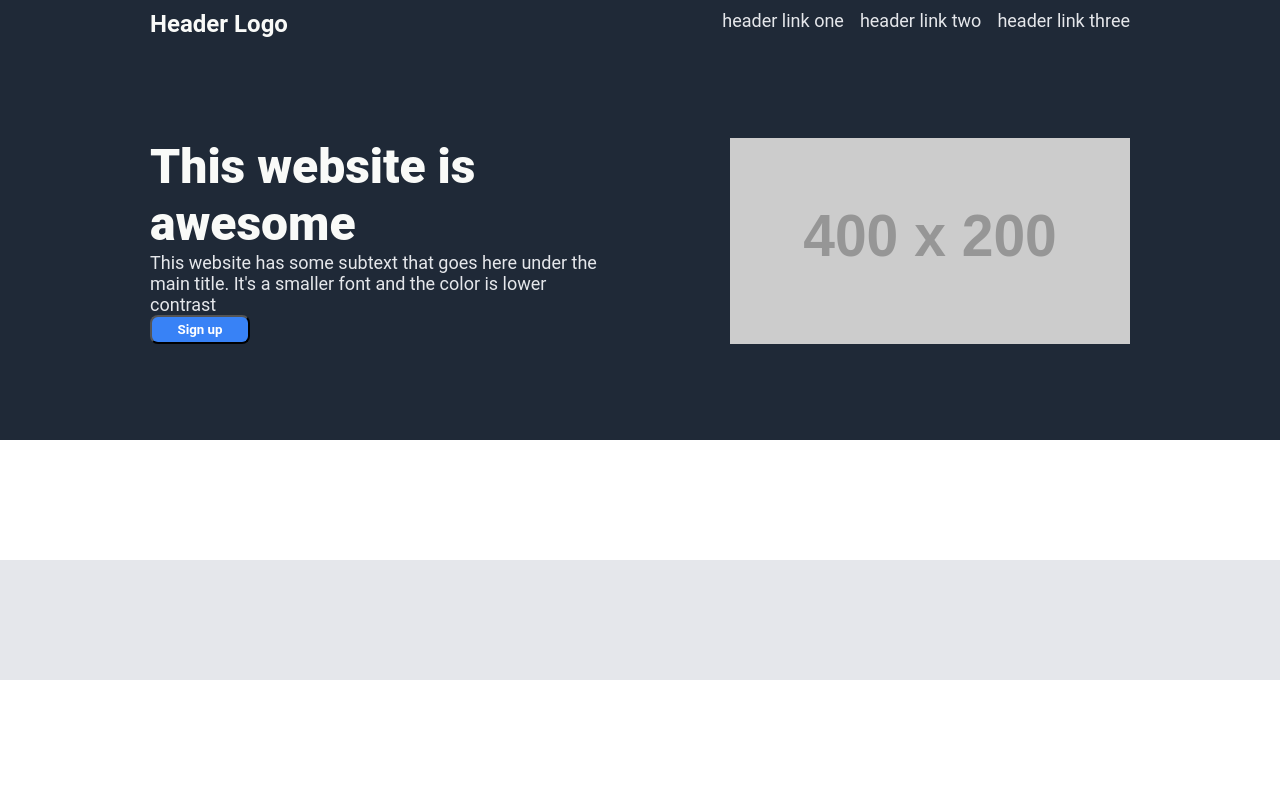
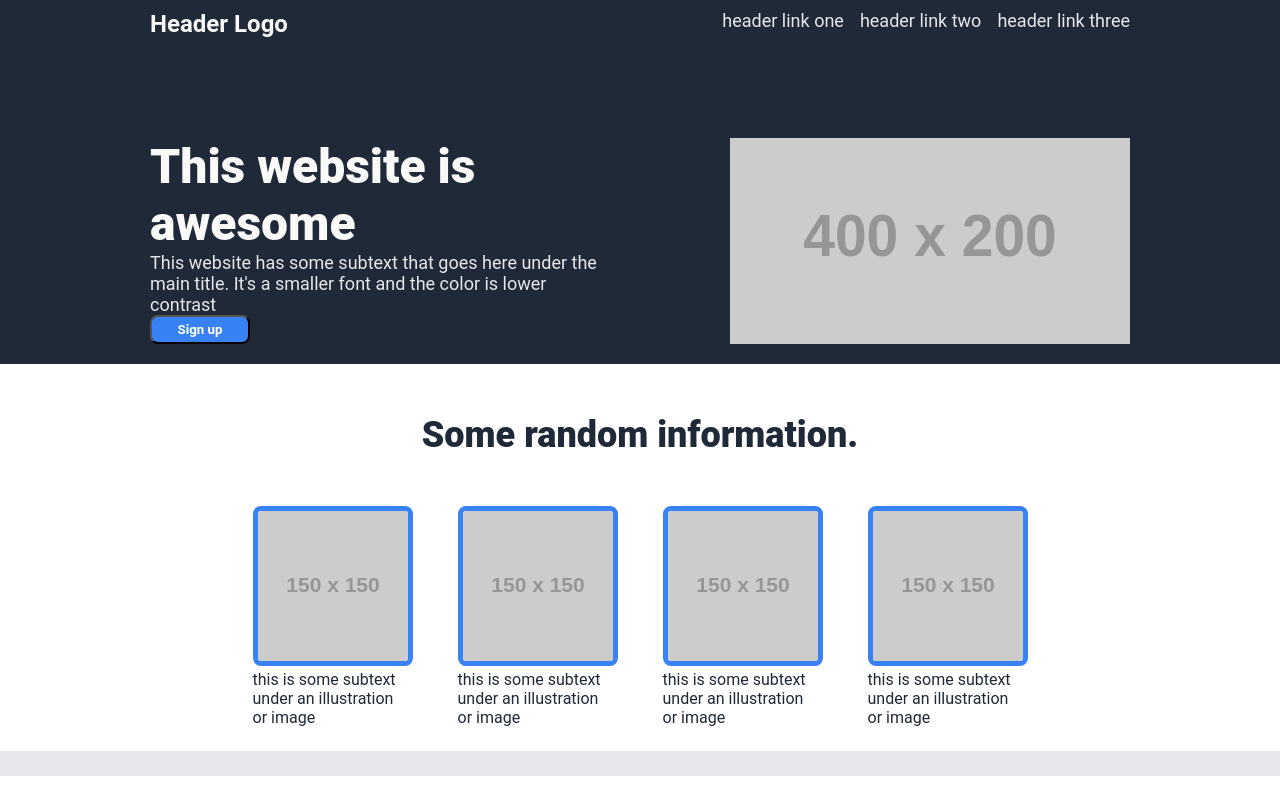
Before and after one commit to AbdulazizGH7/odin-landing-page, a plain HTML site: page index.html in a window 1280 px wide. Drawn offline with Linux system fonts and the light colour scheme; placeholder pictures from the web are drawn by us.

Commit message:
Add the content and styles to the information section

```diff
--- a/index.html
+++ b/index.html
@@ -26,8 +26,26 @@
         </div>
     </div>
 
-    <div class="info">
-
+    <div class="info-section">
+        <div class="title">Some random information.</div>
+        <div class="info-container">
+            <div class="info">
+                <img src="https://dummyimage.com/150x150/bdb0bd/fff" alt="this is a placeholder for an image">
+                <div class="info-txt">this is some subtext under an illustration or image</div>
+            </div>
+            <div class="info">
+                <img src="https://dummyimage.com/150x150/bdb0bd/fff" alt="this is a placeholder for an image">
+                <div class="info-txt">this is some subtext under an illustration or image</div>
+            </div>
+            <div class="info">
+                <img src="https://dummyimage.com/150x150/bdb0bd/fff" alt="this is a placeholder for an image">
+                <div class="info-txt">this is some subtext under an illustration or image</div>
+            </div>
+            <div class="info">
+                <img src="https://dummyimage.com/150x150/bdb0bd/fff" alt="this is a placeholder for an image">
+                <div class="info-txt">this is some subtext under an illustration or image</div>
+            </div>
+        </div>
     </div>
 
     <div class="quote">
--- a/style.css
+++ b/style.css
@@ -16,8 +16,6 @@ body{
     display: flex;
     flex-direction: column;
     padding-top: 10px;
-    padding-left: 150px;
-    padding-right: 150px;
     gap: 100px;
 }
 
@@ -28,7 +26,7 @@ body{
 
 .hero-main{
     font-size: 48px;
-    font-weight: 900;
+    font-weight: 950;
     max-width: 350px;
 }
 
@@ -86,30 +84,42 @@ a{
     max-width: 450px;
 }
 
+.title{
+    font-size: 36px;
+    font-weight: 950;
+    color: #1F2937;
+    margin-bottom: 50px;
+    margin-top: 50px;
+    text-align: center;
+}
+
+.info-txt{
+    font-size: 16px;
+    color: #1F2937;
+    max-width: 150px;
+}
+
+.info img{
+    border: 5px solid #3882F6;
+    border-radius: 8px;
+}
+
+.info-section{
+    flex: 1;
+    display: flex;
+    flex-direction: column;
+    align-items: center;
+}
+
+.info-container{
+    display: flex;
+    gap: 45px;
+}
 
 
-
-
-
-
-
-
-
-
-
-
-
-
-
-
-
-
-
-
-
-
-.info{
-    flex: 1;
+.header, .footer, .quote, .info-section{
+    padding-left: 150px;
+    padding-right: 150px;
 }
 
 .quote{
```
